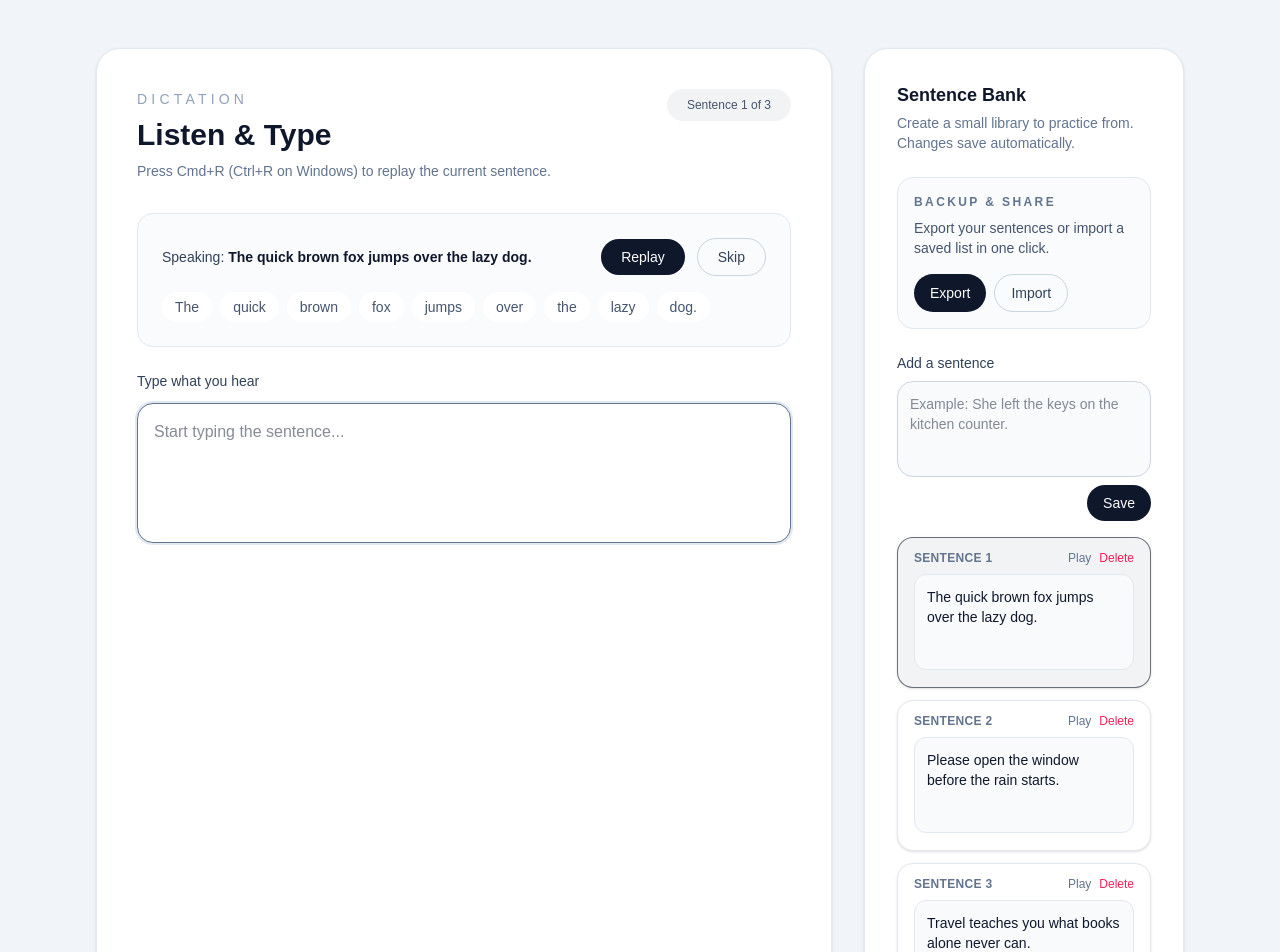
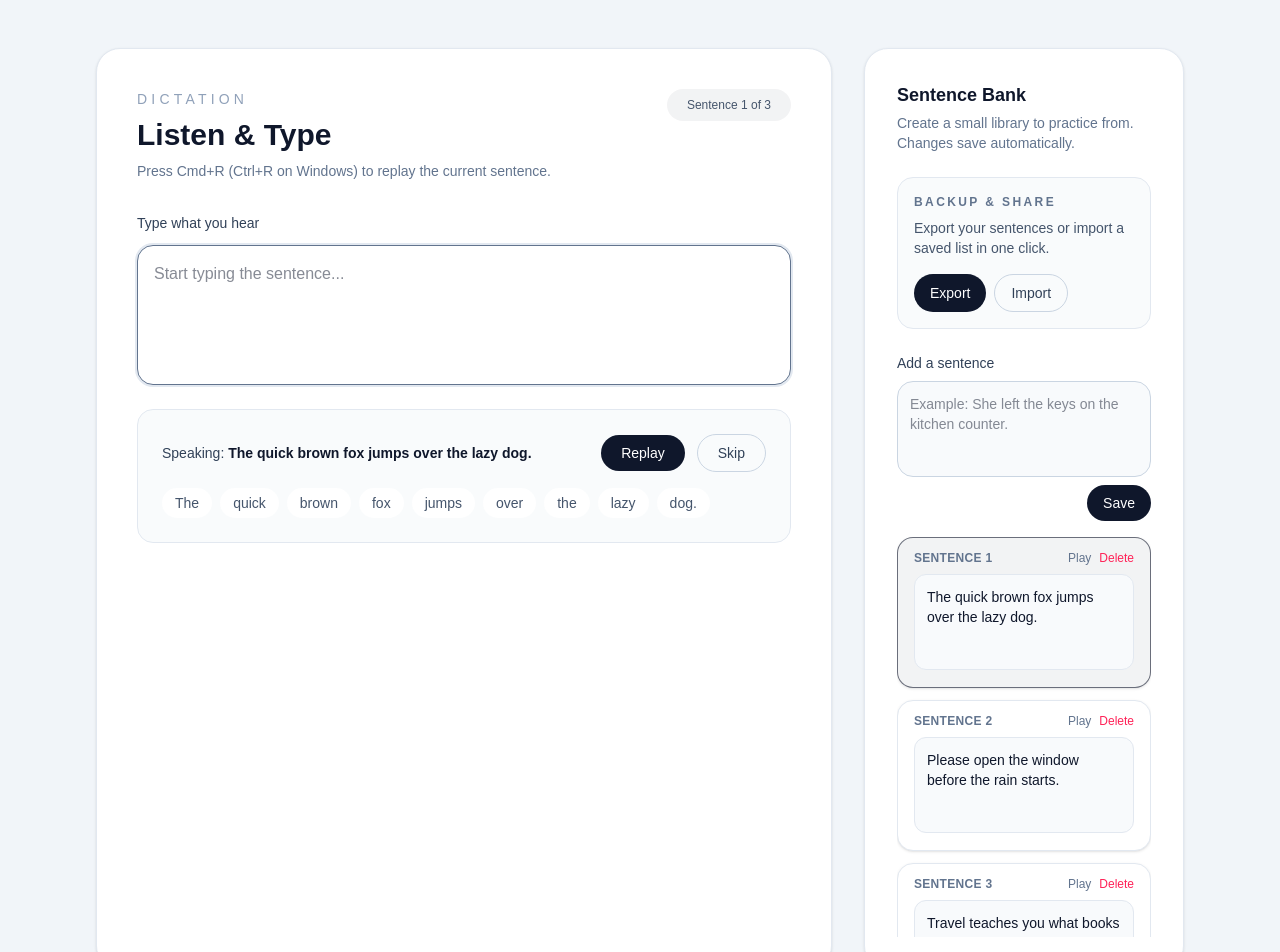
Before and after one commit to goldEli/dictate-english, a Next.js app: page / in a window 1280 px wide. Shown: the top 952 px of the page. Built offline with nearby package versions, Linux system fonts and the light colour scheme.

Commit message:
Refactor code for improved readability and maintainability; adjust formatting and enhance textarea for user input

```diff
--- a/app/page.tsx
+++ b/app/page.tsx
@@ -297,8 +297,7 @@ export default function Home() {
         setInputValue("");
         setImportStatus({
           type: "success",
-          message: `Imported ${parsed.length} sentence${
-            parsed.length === 1 ? "" : "s"
+          message: `Imported ${parsed.length} sentence${parsed.length === 1 ? "" : "s"
             } successfully.`,
         });
       } catch (error) {
@@ -395,6 +394,19 @@ export default function Home() {
 
           {currentSentence ? (
             <div className="flex flex-col gap-6">
+
+              <label className="flex flex-col gap-3">
+                <span className="text-sm font-medium text-slate-700">
+                  Type what you hear
+                </span>
+                <textarea
+                  value={inputValue}
+                  onChange={(event) => handleInputChange(event.target.value)}
+                  placeholder="Start typing the sentence..."
+                  className="min-h-[140px] resize-none rounded-2xl border border-slate-300 bg-white p-4 text-base text-slate-900 outline-none transition focus:border-slate-500 focus:ring-2 focus:ring-slate-200"
+                  autoFocus
+                />
+              </label>
               <div className="rounded-2xl border border-slate-200 bg-slate-50/80 p-6">
                 <div className="mb-4 flex items-center justify-between gap-4">
                   <p className="text-sm font-medium text-slate-700">
@@ -460,18 +472,6 @@ export default function Home() {
                 )}
               </div>
 
-              <label className="flex flex-col gap-3">
-                <span className="text-sm font-medium text-slate-700">
-                  Type what you hear
-                </span>
-                <textarea
-                  value={inputValue}
-                  onChange={(event) => handleInputChange(event.target.value)}
-                  placeholder="Start typing the sentence..."
-                  className="min-h-[140px] resize-none rounded-2xl border border-slate-300 bg-white p-4 text-base text-slate-900 outline-none transition focus:border-slate-500 focus:ring-2 focus:ring-slate-200"
-                  autoFocus
-                />
-              </label>
             </div>
           ) : (
             <div className="rounded-3xl border border-dashed border-slate-200 bg-slate-50/50 p-12 text-center text-sm text-slate-500">
@@ -516,8 +516,7 @@ export default function Home() {
             </div>
             {importStatus && (
               <p
-                className={`mt-3 text-sm ${
-                  importStatus.type === "success"
+                className={`mt-3 text-sm ${importStatus.type === "success"
                     ? "text-emerald-600"
                     : "text-rose-600"
                   }`}
@@ -554,7 +553,7 @@ export default function Home() {
               </button>
             </label>
 
-            <div className="space-y-3">
+            <div className="space-y-3 max-h-[400px] overflow-y-auto">
               {sentences.length === 0 ? (
                 <p className="text-sm text-slate-500">
                   No sentences yet. Start by adding one above.
@@ -563,8 +562,7 @@ export default function Home() {
                 sentences.map((sentence, index) => (
                   <div
                     key={sentence.id}
-                    className={`rounded-2xl border px-4 py-3 text-sm shadow-sm transition ${
-                      index === currentIndex
+                    className={`rounded-2xl border px-4 py-3 text-sm shadow-sm transition ${index === currentIndex
                         ? "border-slate-900/60 bg-slate-900/5"
                         : "border-slate-200 bg-white"
                       }`}
```
Lines whose indentation alone changed are shown as unchanged.
